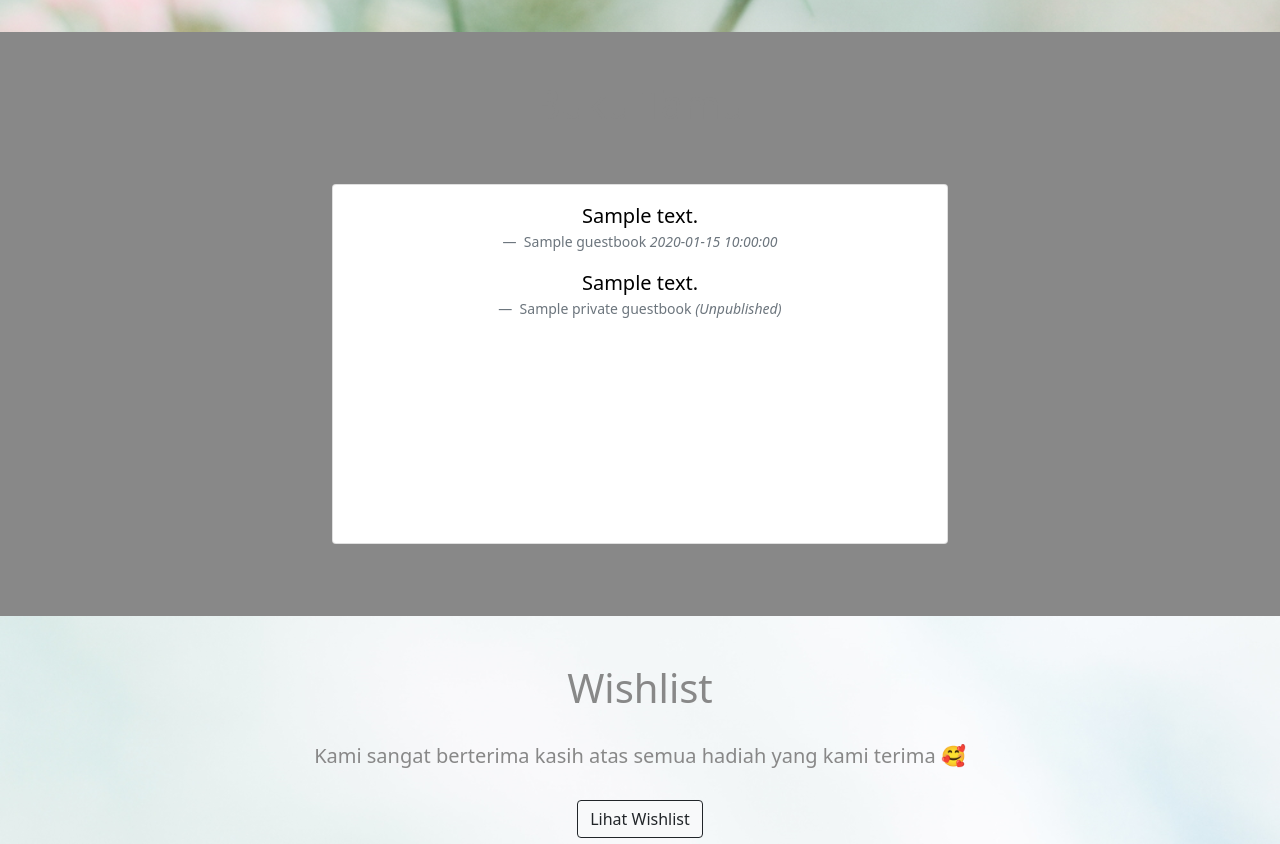
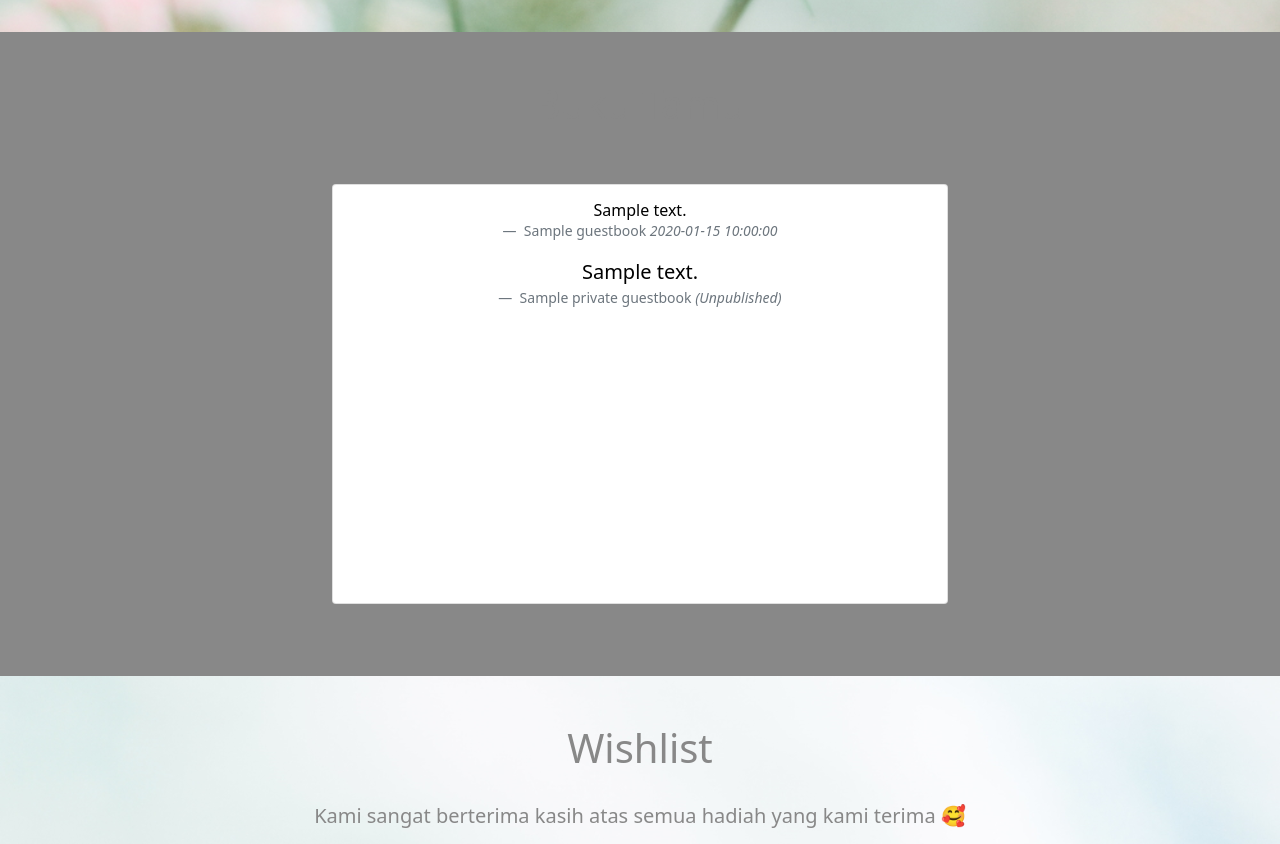
Before and after one commit to wizardh/weddingku, a CodeIgniter 4 app: template app/Views/invitation.php in a window 1280 px wide. Shown: the part 3458-4302 px from the top of the page. Run offline with PHP 8.4 and a stand-in for CodeIgniter, Linux system fonts and the light colour scheme; the template is opened without the code that fills it: most values are stand-ins (such as "Sample title", 1, 10 or a date in 2020); data that the repository does not hold is empty; some libraries are stand-ins or nearby versions.

Commit message:
fix buku tamu

```diff
--- a/app/Views/invitation.php
+++ b/app/Views/invitation.php
@@ -247,8 +247,8 @@
 <div class="bg-wedding text-secondary-color px-4 py-4 text-center">
     <h1 class="py-4 sect-header" >Buku Tamu</h1>
     <div class="col-md-6 py-4 mb-4 mx-auto justify-content-sm-center">
-        <div class="card" style="height: 360px;">
-            <div class="card-body" id="comment-card" style="overflow-y: auto; max-height: 360px;">
+        <div class="card" style="height: 420px;">
+            <div class="card-body" id="comment-card" style="overflow-y: auto; max-height: 420px;">
             <?php
             $pesan = 0;
             if($guestbook):
@@ -257,10 +257,10 @@
             ?>
             <figure>
                 <blockquote class="blockquote text-black">
-                    <p><?= $u->message; ?></p>
+                    <p class="h6"><?= $u->message; ?></p>
                 </blockquote>
                 <figcaption class="blockquote-footer">
-                    <?= $u->name; ?> <cite title="Source Title"><?= $u->created_at; ?></cite>
+                <?= ($u->name ? $u->name:$u->guest_name); ?> <cite title="Source Title"><?= $u->created_at; ?></cite>
                 </figcaption>
             </figure>
             <?php
```
